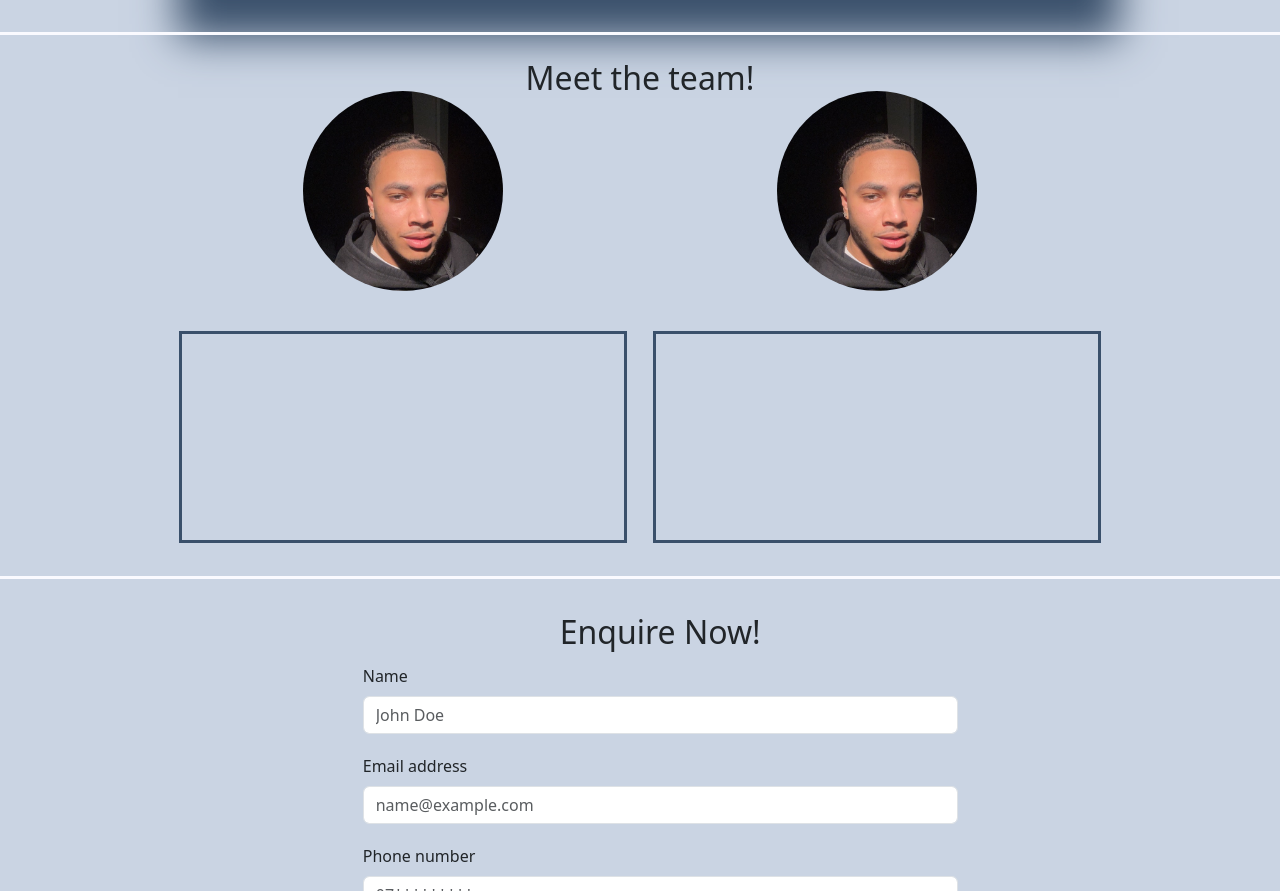
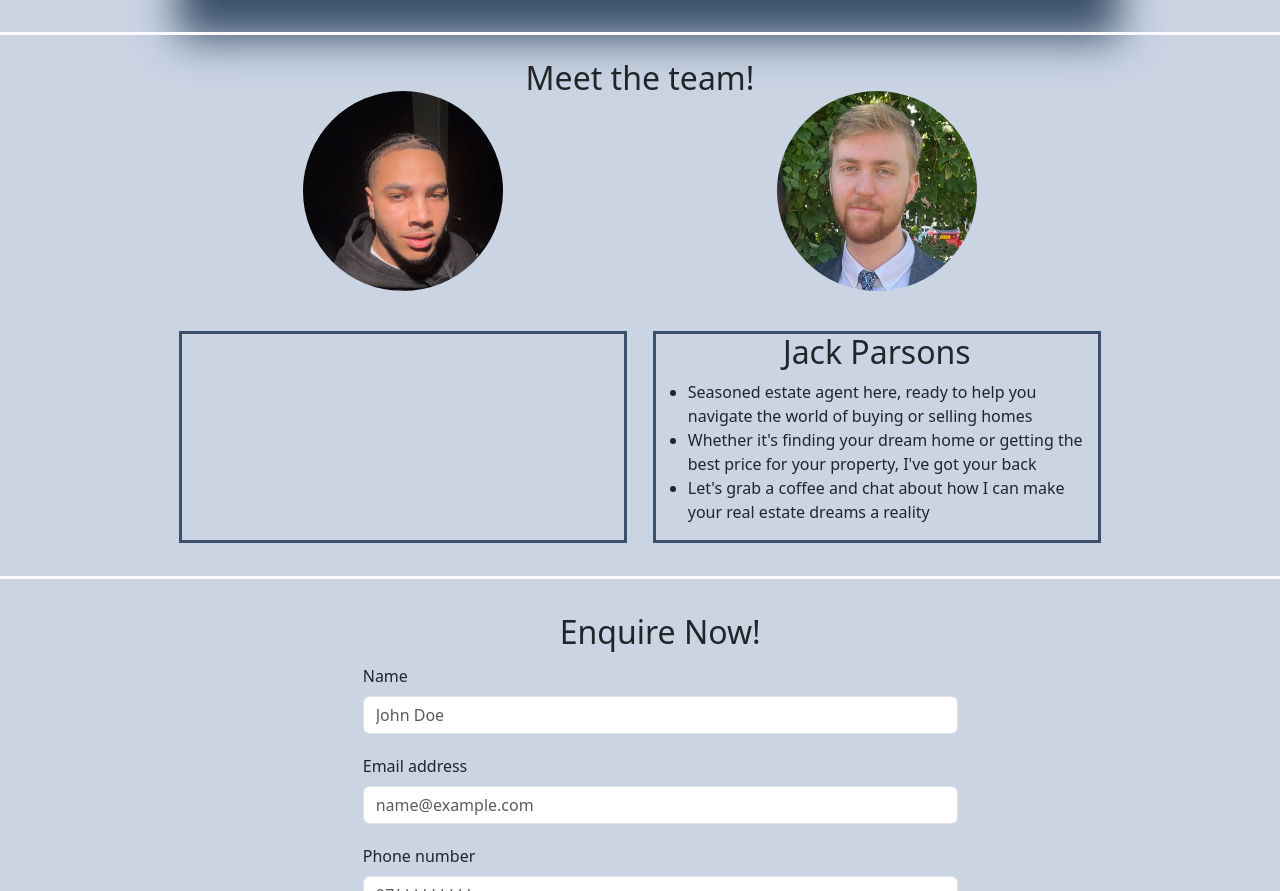
Before and after one commit to fac31/Jack-Elliot-Agency-client, a website: page client/src/index.html in a window 1280 px wide. Shown: the part 834-1725 px from the top of the page. Drawn offline with nearby package versions, Linux system fonts and the light colour scheme; no server answers; a web font is replaced by a local one.

Commit message:
Added Jack About Section

```diff
--- a/client/src/index.html
+++ b/client/src/index.html
@@ -111,7 +111,13 @@
             <div class="team-container">
                 <div class="team-img-3">
                 </div>
-                <div class="team-text">
+                <div class="team-text center">
+                    <h2>Jack Parsons</h2>
+                    <ul>
+                        <li>Seasoned estate agent here, ready to help you navigate the world of buying or selling homes</li>
+                        <li>Whether it's finding your dream home or getting the best price for your property, I've got your back</li>
+                        <li>Let's grab a coffee and chat about how I can make your real estate dreams a reality</li>
+                    </ul>
                 </div>
             </div>
         </div>
--- a/client/src/styles.css
+++ b/client/src/styles.css
@@ -189,7 +189,7 @@ header {
     border-radius: 50%;
     width: 25vmin;
     height: 25vmin;
-    background-image: url('../assets/IMG_7043.JPG');
+    background-image: url('../assets/Jack_Headshot_3.jpg');
     background-repeat: no-repeat;
     background-size: cover;
     background-position: center;
@@ -201,7 +201,7 @@ header {
     height: 50%;
     display: flex;
     justify-content: center;
-    align-items: flex-end;
+    flex-direction: column;
     border: 3px var(--dark-blue) solid;
 }
 
```
Also changed, not shown: client/assets/Jack_Headshot_3.jpg (added), 1 other file.
